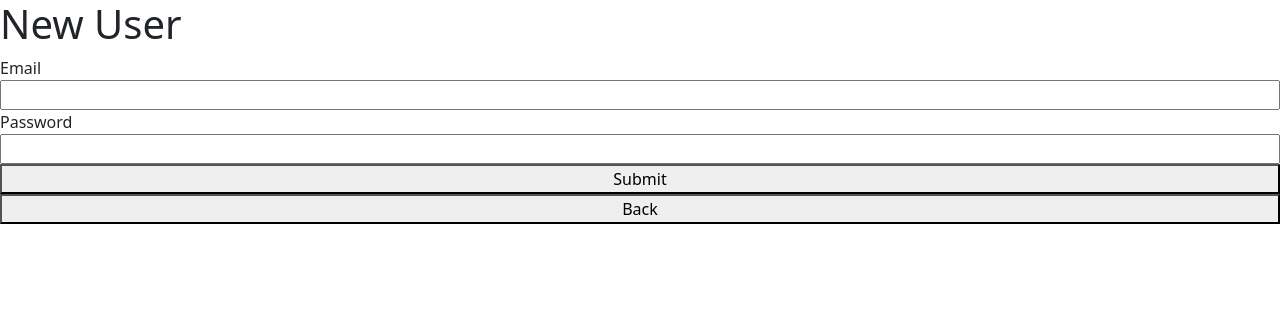
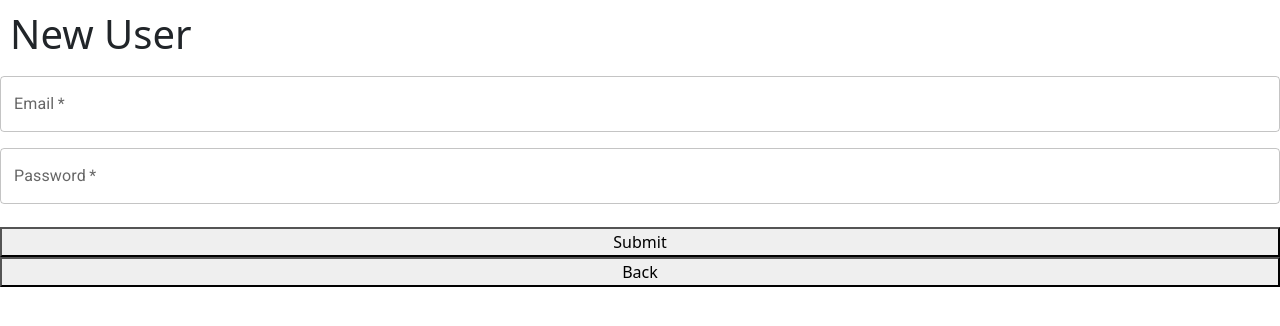
Before and after one commit to CameronHardy9/CheckBook-Pocket, a React (Create React App) app: page / in a window 1280 px wide. Both pictures are taken after a click on the button "NEW USER". Shown: the top 326 px of the page. Built offline with nearby package versions, Linux system fonts and the light colour scheme.

Commit message:
Added MUI Input Fields for login

```diff
--- a/src/components/Login.jsx
+++ b/src/components/Login.jsx
@@ -4,6 +4,8 @@ import { initializeApp } from 'firebase/app';
 import firebaseConfig from '../utils/firebaseConfig';
 import { getAuth, createUserWithEmailAndPassword, signInWithEmailAndPassword } from "firebase/auth";
 import Button from '@mui/material/Button';
+import TextField from '@mui/material/TextField';
+import Stack from '@mui/material/Stack';
 
 const app = initializeApp(firebaseConfig);
 
@@ -47,7 +49,7 @@ function Login() {
         <>
             {newOrExisting === undefined && (
                 <div style={styles.main}>
-                    <h1>Checkbook Pocket</h1>
+                    <h1 style={{padding: "20px"}}>Checkbook Pocket</h1>
                     <div style={styles.buttonGroup}>
                         <Button sx={styles.button} onClick={() => {
                             setTimeout(() => {
@@ -65,18 +67,35 @@ function Login() {
             {
                 newOrExisting && (
                     <>
-                        <h1>{newOrExisting} User</h1>
-                        <span>Email</span>
-                        <input type="email" onBlur={(i) => {
-                            setLoginData({...loginData,
-                            email: i.target.value})
-                        }}/>
-                        <span>Password</span>
-                        <input type="password" onBlur={(i) => {
-                            setLoginData({...loginData,
-                            password: i.target.value})
-                        }}/>
-                        <span style={{color: 'red'}}>{errorMessage}</span>
+                        <h1 style={{padding: '10px'}}>{newOrExisting} User</h1>
+                        <Stack direction='column' spacing={2}>
+                            <TextField
+                                required
+                                error={errorMessage}
+                                id="email"
+                                label="Email"
+                                type="email"
+                                defaultValue=""
+                                helperText={""}
+                                onChange={(e) => {
+                                    setLoginData({...loginData,
+                                    email: e.target.value})
+                                }}
+                            />
+                            <TextField
+                                required
+                                error={errorMessage}
+                                id="password"
+                                label="Password"
+                                type="password"
+                                defaultValue=""
+                                helperText={errorMessage || " "}
+                                onChange={(e) => {
+                                    setLoginData({...loginData,
+                                    password: e.target.value})
+                                }}
+                            />
+                        </Stack>
                         <button onClick={() => {
                             if(newOrExisting === "New") {
                                 createUserWithEmailAndPassword(loginData.auth, loginData.email, loginData.password)
```
